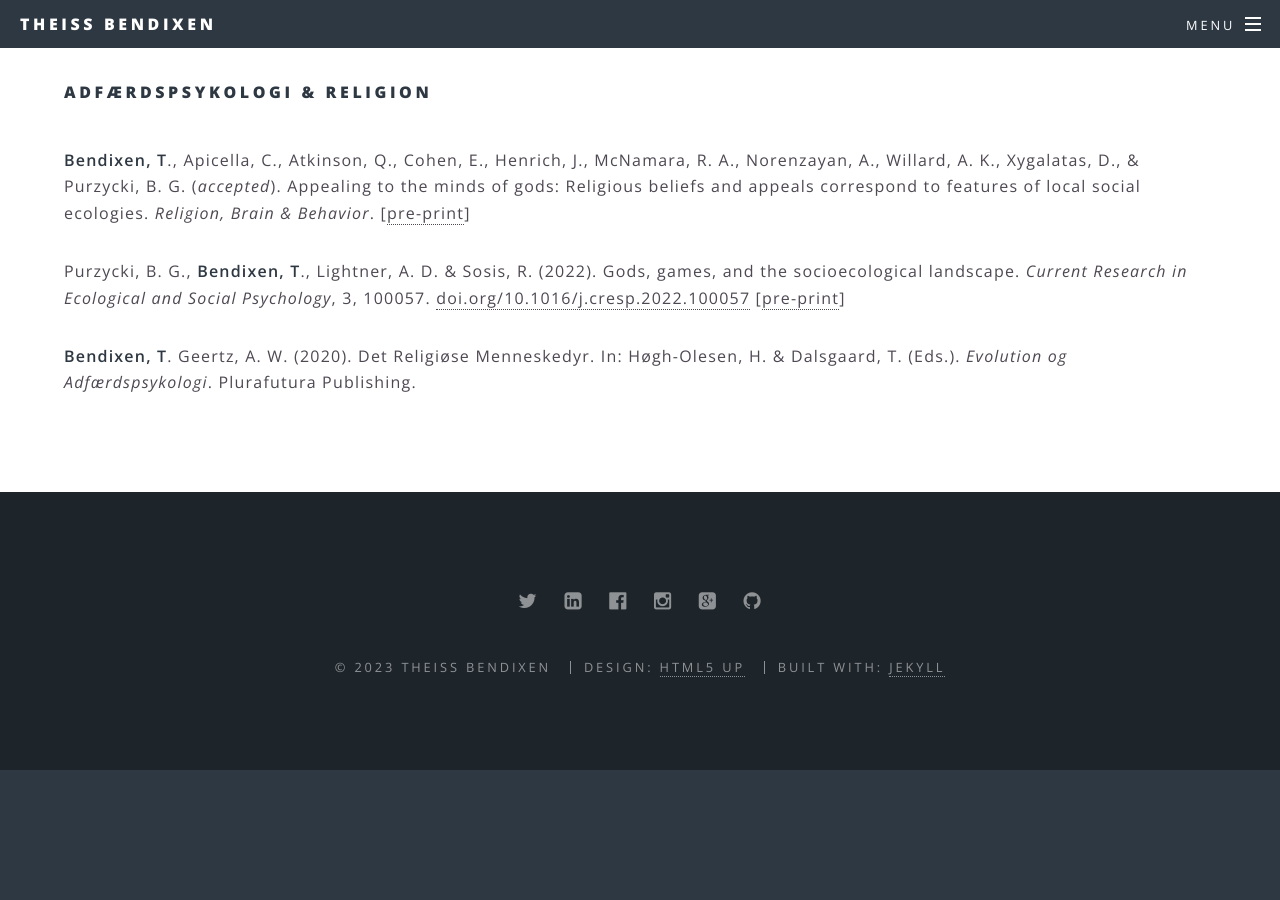
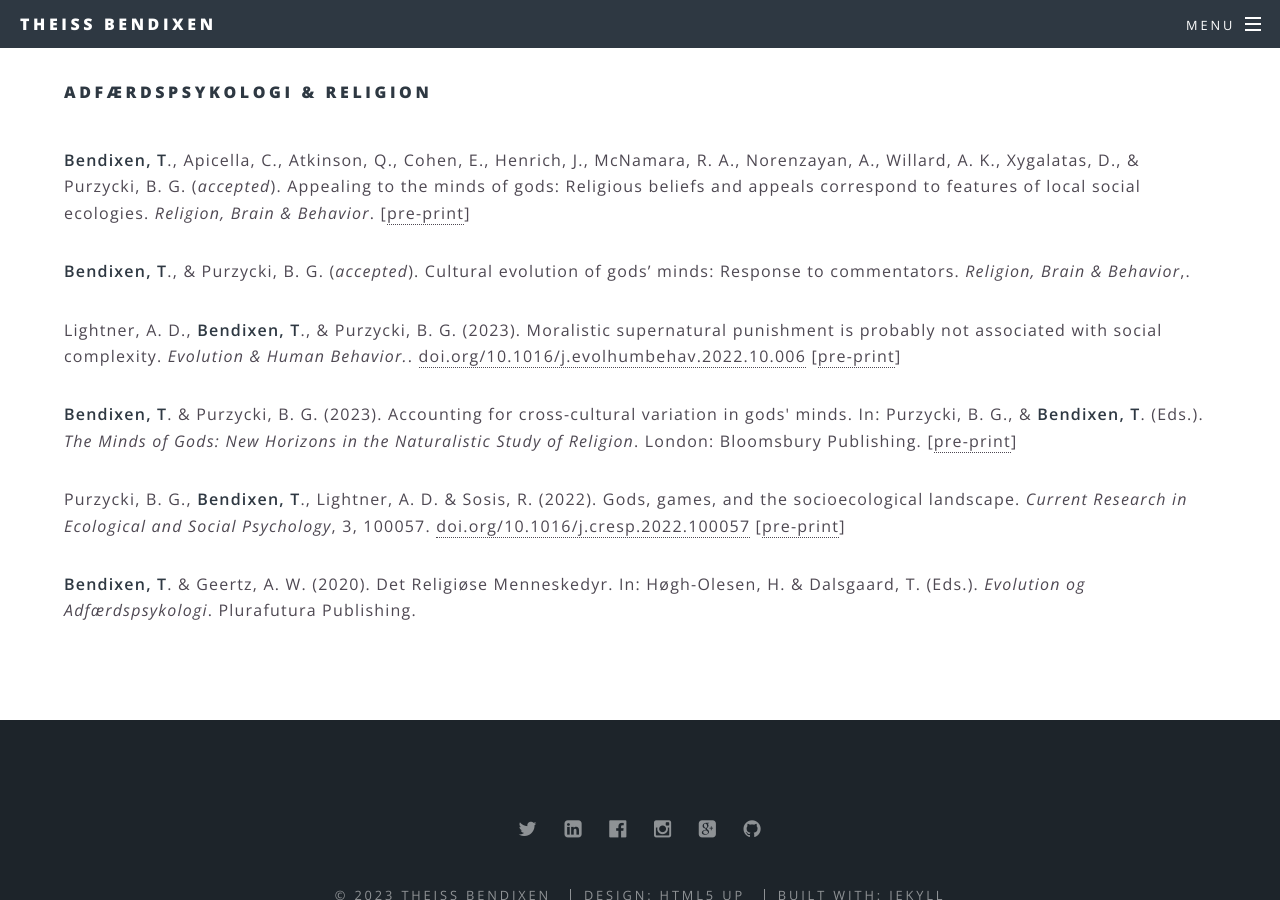
Before and after one commit to tbendixen/tbendixen.github.io, a Jekyll site: the page built from forskning.html, in a window 1280 px wide and 900 px high, scrolled down 2717 px. Built offline with Jekyll 4.4.1, drawn with Linux system fonts in a browser that asks for light colours; before the commit the page ends 3487 px from its top, so only the background shows below that.

Commit message:
Update forskning.html

```diff
--- a/forskning.html
+++ b/forskning.html
@@ -74,8 +74,14 @@ title: Forskning
 				<br />
 				<p><b>Bendixen, T</b>., Apicella, C., Atkinson, Q., Cohen, E., Henrich, J., McNamara, R. A., Norenzayan, A., Willard, A. K., Xygalatas, D., & Purzycki, B. G. (<i>accepted</i>). Appealing to the minds of gods: Religious beliefs and appeals correspond to features of local social ecologies.
 					<i>Religion, Brain & Behavior</i>. [<a href="https://psyarxiv.com/tjn3e/">pre-print</a>]</p>
+				<p><b>Bendixen, T</b>., & Purzycki, B. G. (<i>accepted</i>). Cultural evolution of gods’ minds: Response to commentators. <i>Religion, Brain & Behavior</i>,.</p>
+				<p>Lightner, A. D., <b>Bendixen, T</b>., & Purzycki, B. G. (2023). Moralistic supernatural punishment is probably not associated with social complexity.
+					<i>Evolution & Human Behavior.</i>. <a href="https://doi.org/10.1016/j.evolhumbehav.2022.10.006">doi.org/10.1016/j.evolhumbehav.2022.10.006</a>
+				[<a href="https://osf.io/preprints/socarxiv/29at3/">pre-print</a>]</p>
+				<p><b>Bendixen, T</b>. & Purzycki, B. G. (2023). Accounting for cross-cultural variation in gods' minds. In: Purzycki, B. G., & <b>Bendixen, T</b>. (Eds.). <i>The Minds of Gods: New Horizons in the Naturalistic Study of Religion</i>. London: Bloomsbury Publishing.
+				[<a href="https://pure.au.dk/portal/files/232105006/BendixenPurzycki_MoG.pdf">pre-print</a>]</p>
 				<p>Purzycki, B. G., <b>Bendixen, T</b>., Lightner, A. D. & Sosis, R. (2022). Gods, games, and the socioecological landscape.
 					<i>Current Research in Ecological and Social Psychology</i>, 3, 100057. <a href="https://doi.org/10.1016/j.cresp.2022.100057">doi.org/10.1016/j.cresp.2022.100057</a>
 				[<a href="https://psyarxiv.com/r9qtm/">pre-print</a>]</p>
-				<p><b>Bendixen, T</b>. Geertz, A. W. (2020). Det Religiøse Menneskedyr.
+				<p><b>Bendixen, T</b>. & Geertz, A. W. (2020). Det Religiøse Menneskedyr.
 					In: Høgh-Olesen, H. & Dalsgaard, T. (Eds.). <i>Evolution og Adfærdspsykologi</i>. Plurafutura Publishing.</p>
```
